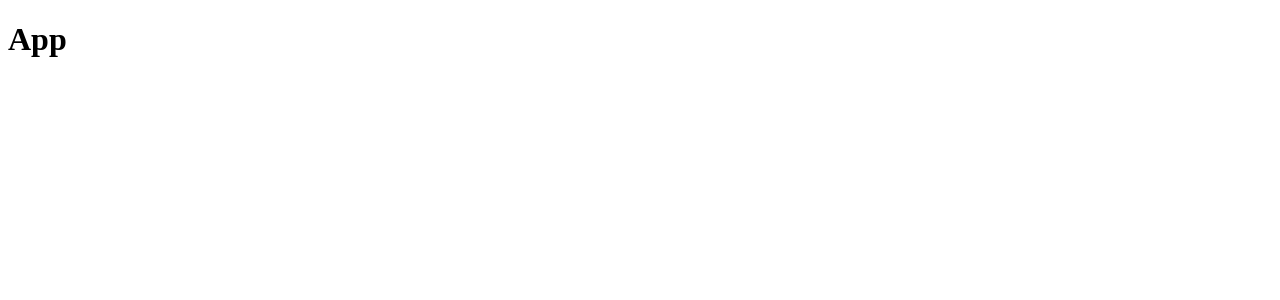
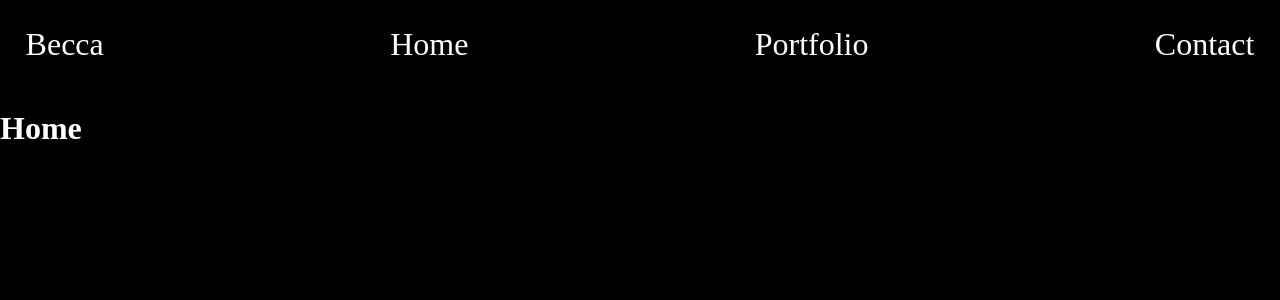
Before and after one commit to barrett4467/barrett4467.github.io, a React (Create React App) app in the folder portfolio/: page / in a window 1280 px wide. Shown: the top 300 px of the page. Built offline with nearby package versions, Linux system fonts and the light colour scheme.

Commit message:
Adding pages and updating styling

```diff
--- a/portfolio/package.json
+++ b/portfolio/package.json
@@ -8,7 +8,9 @@
     "@testing-library/user-event": "^13.5.0",
     "react": "^18.2.0",
     "react-dom": "^18.2.0",
+    "react-router-dom": "^6.4.5",
     "react-scripts": "5.0.1",
+    "styled-components": "^5.3.6",
     "web-vitals": "^2.1.4"
   },
   "scripts": {
--- a/portfolio/src/App.js
+++ b/portfolio/src/App.js
@@ -1,10 +1,43 @@
+import React, { useEffect } from "react";
+import { BrowserRouter, Routes, Route } from "react-router-dom";
+import { ThemeProvider, createGlobalStyle } from "styled-components";
 
-function App() {
+
+
+import Home from "./components/Home";
+const GlobalStyle = createGlobalStyle`
+  body{
+    margin: 0 auto;
+    padding: 0;
+    box-sizing: border-box;
+    color: ${props => props.theme.mainColor};
+    background-color: ${props => props.theme.backgroundColor};
+  }
+`
+
+const App = () => {
+  //sets up theme for css
+  const theme = {
+    mainColor: "white",
+    accentColor: "#a3b18a",
+    backgroundColor: "black"
+    // rest of theme colors a3b18a, 3a5a40, 344e41, dad7cd, 344e41
+  }
+  //changes tab title
+  useEffect(() => {
+    document.title = "Becca Brisby"
+  }, [])
   return (
-    <div>
-      <h1>App</h1>
+    <ThemeProvider theme={theme}>
+      <BrowserRouter>
+      {/* Sets a common style for entire app */}
+      <GlobalStyle />
+        <Routes>
+          <Route path="/" element={<Home />}/>
+        </Routes>
 
-    </div>
+      </BrowserRouter>
+    </ThemeProvider>
   );
 }
 
--- /dev/null
+++ b/portfolio/src/components/Home.js
@@ -0,0 +1,13 @@
+import React from "react";
+import Nav from "./Nav";
+
+function Home () {
+    return(
+        <>
+            <Nav />
+            <h1>Home</h1>
+        </>
+    )
+}
+
+export default Home;
--- /dev/null
+++ b/portfolio/src/components/Nav.js
@@ -0,0 +1,48 @@
+import React from "react";
+import styled from "styled-components";
+
+const StyledUl = styled.ul`
+    display: flex;
+    justify-content: space-between;
+    list-style-type: none;
+    margin: 0 auto;
+    padding: 2%;
+`
+const StyledLi = styled.li`
+    float: left;
+`
+
+const StyledLink = styled.a`
+    text-decoration: none;
+    font-size: 2em;
+    color: ${props => props.theme.mainColor};
+    &:hover {
+        color: ${props => props.theme.accentColor};
+    }
+`
+const Name = styled(StyledLink)`
+    font-size: 2em;
+    font: bold 120 Poppins, sans-serif;
+
+`
+function Nav () {
+    return (
+        <>
+            <StyledUl>
+                <StyledLi>
+                    <Name href="/">Becca</Name>
+                </StyledLi>
+                <StyledLi>
+                    <StyledLink href="/">Home</StyledLink>
+                </StyledLi>
+                <StyledLi>
+                    <StyledLink href="/">Portfolio</StyledLink>
+                </StyledLi>
+                <StyledLi>
+                    <StyledLink href="/">Contact</StyledLink>
+                </StyledLi>
+            </StyledUl>
+        </>
+    )
+}
+export default Nav;
```
Also changed, not shown: 1 other file (tests, documents, lock files or other folders).
